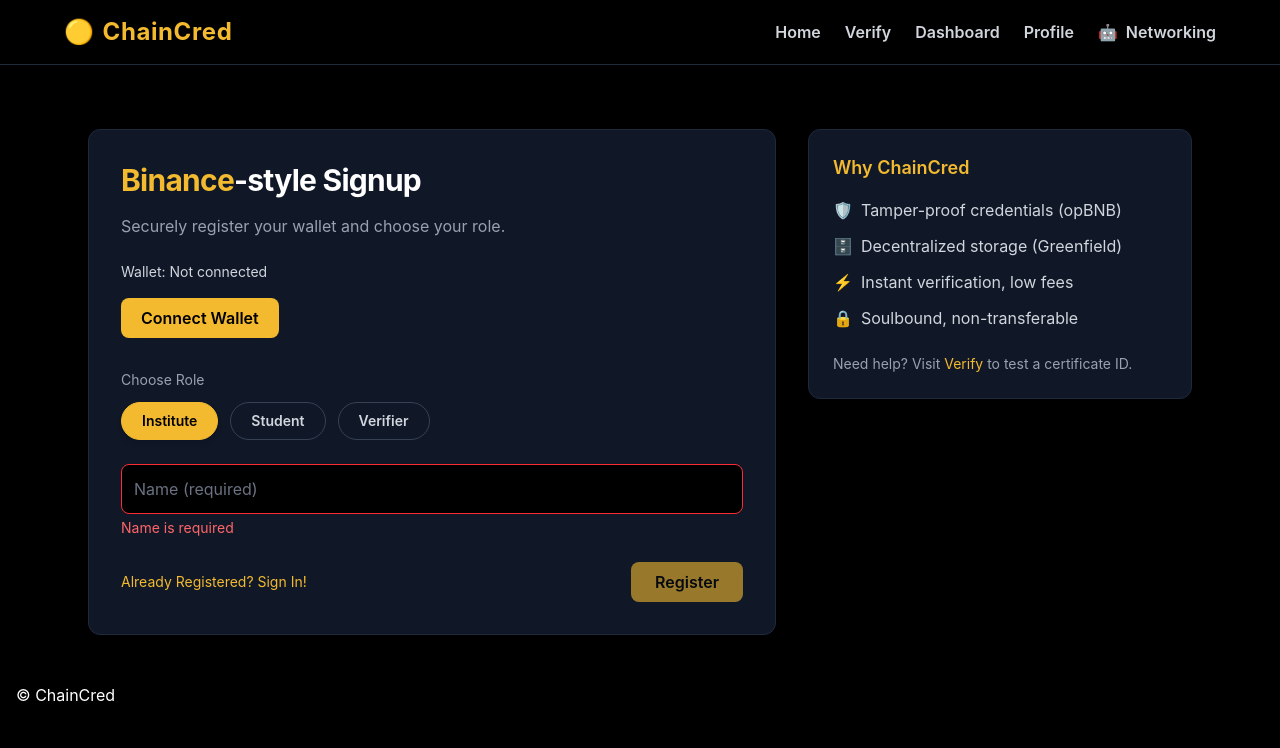
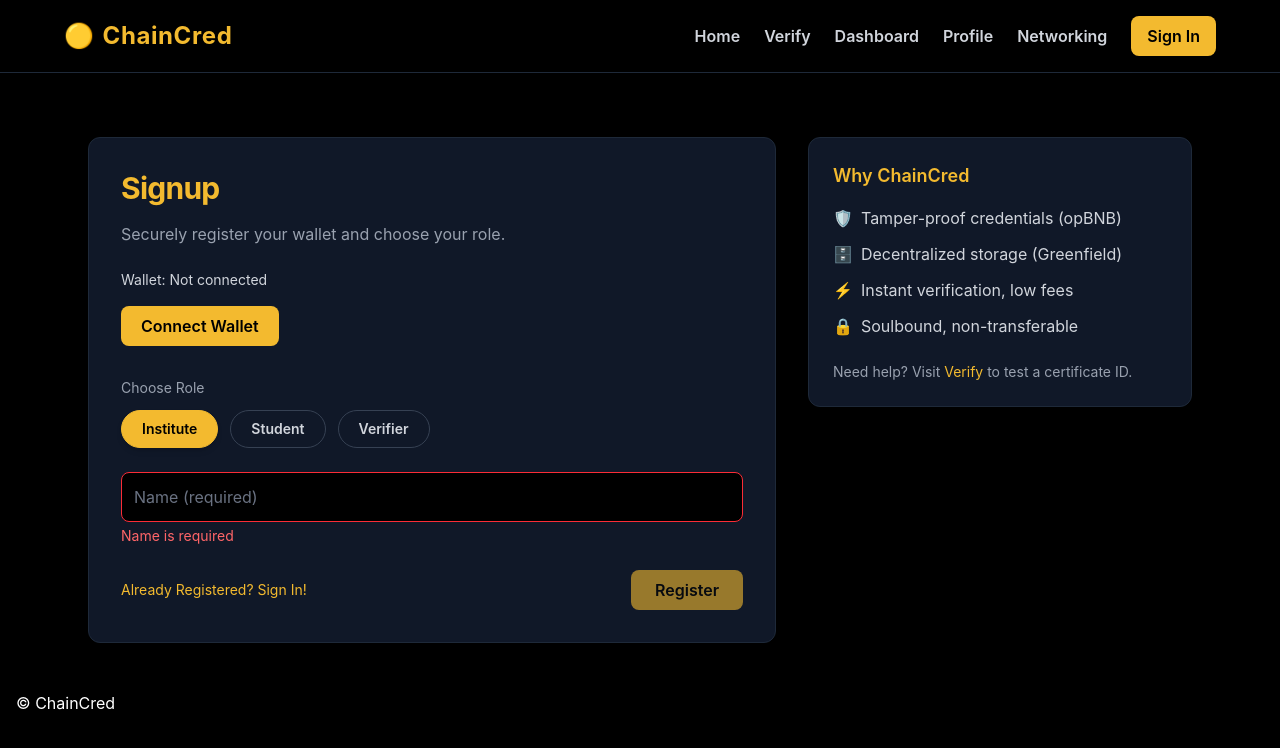
Before and after one commit to MohammadM01/ChainCred, a React (Vite) app in the folder frontend/: page /auth in a window 1280 px wide. Shown: the top 748 px of the page. Built offline with nearby package versions, Linux system fonts and the light colour scheme; no server answers.

Commit message:
Something Something

```diff
--- a/frontend/src/components/Header.jsx
+++ b/frontend/src/components/Header.jsx
@@ -1,8 +1,26 @@
-import { Link } from 'react-router-dom';
+import { Link, useLocation } from 'react-router-dom';
 import { useUser } from '../context/UserContext';
 
 export default function Header() {
   const { user, logout } = useUser();
+  const location = useLocation();
+
+  // Helper function to determine if a link is active
+  const isActive = (path) => {
+    if (path === '/') {
+      return location.pathname === '/';
+    }
+    return location.pathname.startsWith(path);
+  };
+
+  // Helper function to get navigation link classes
+  const getNavLinkClasses = (path) => {
+    const baseClasses = "transition-colors font-semibold";
+    if (isActive(path)) {
+      return `${baseClasses} text-[#f3ba2f]`;
+    }
+    return `${baseClasses} text-gray-300 hover:text-[#f3ba2f]`;
+  };
 
   return (
     <header className="p-4 border-b border-gray-800 bg-black shadow-md">
@@ -13,44 +31,43 @@
         <nav className="flex items-center gap-6">
           <Link
             to="/"
-            className="text-gray-300 hover:text-[#f3ba2f] transition-colors font-semibold"
+            className={getNavLinkClasses('/')}
           >
             Home
           </Link>
           <Link
             to="/verify"
-            className="text-gray-300 hover:text-[#f3ba2f] transition-colors font-semibold"
+            className={getNavLinkClasses('/verify')}
           >
             Verify
           </Link>
           <Link
             to="/dashboard-binance"
-            className="text-gray-300 hover:text-[#f3ba2f] transition-colors font-semibold"
+            className={getNavLinkClasses('/dashboard-binance')}
           >
             Dashboard
           </Link>
           <Link
             to="/profile"
-            className="text-gray-300 hover:text-[#f3ba2f] transition-colors font-semibold"
+            className={getNavLinkClasses('/profile')}
           >
             Profile
           </Link>
           {user && user.role === 'student' && ( // NEW: Conditional for student only
             <Link
               to="/resume-builder"
-              className="text-gray-300 hover:text-[#f3ba2f] transition-colors font-semibold"
+              className={getNavLinkClasses('/resume-builder')}
             >
               Resume
             </Link>
           )}
           <Link
             to="/networking"
-            className="text-gray-300 hover:text-[#f3ba2f] transition-colors font-semibold flex items-center gap-2"
+            className={`${getNavLinkClasses('/networking')} flex items-center gap-2`}
           >
-            <span role="img" aria-label="AI">🤖</span>
             Networking
           </Link>
-          {user && (
+          {user ? (
             <div className="flex items-center gap-4">
               <span className="flex items-center gap-2 text-sm bg-[#f3ba2f] text-black rounded-full px-3 py-1 shadow hover:shadow-yellow-400/50 transition-shadow">
                 <span role="img" aria-label="User">👤</span>
@@ -67,6 +84,13 @@
                 Logout
               </button>
             </div>
+          ) : (
+            <Link
+              to="/auth-binance"
+              className="px-4 py-2 rounded-lg font-semibold bg-[#f3ba2f] text-black hover:bg-yellow-400 transition-all transform hover:scale-105 shadow-lg hover:shadow-yellow-400/50"
+            >
+              Sign In
+            </Link>
           )}
         </nav>
       </div>
--- a/frontend/src/pages/AuthBinance.jsx
+++ b/frontend/src/pages/AuthBinance.jsx
@@ -61,7 +61,9 @@
           <div className="flex-1 w-full">
             <div className="bg-gray-900 rounded-xl border border-gray-800 p-8 shadow-lg hover:shadow-yellow-400/50 transition-shadow duration-300">
               <h1 className="text-3xl font-bold tracking-tight mb-4">
-                <span className="text-[#f3ba2f]">Binance</span>-style Signup
+                <p className='text-[#f3ba2f]'>
+                Signup
+                </p>
               </h1>
               <p className="text-gray-400">Securely register your wallet and choose your role.</p>
 
```
